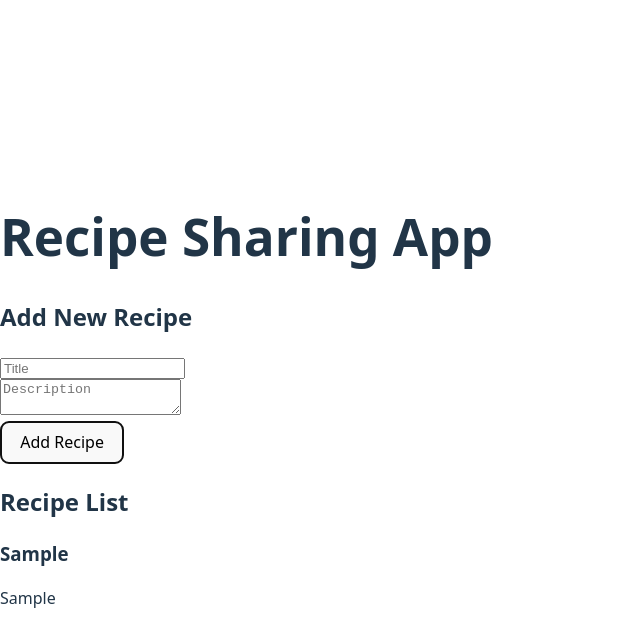
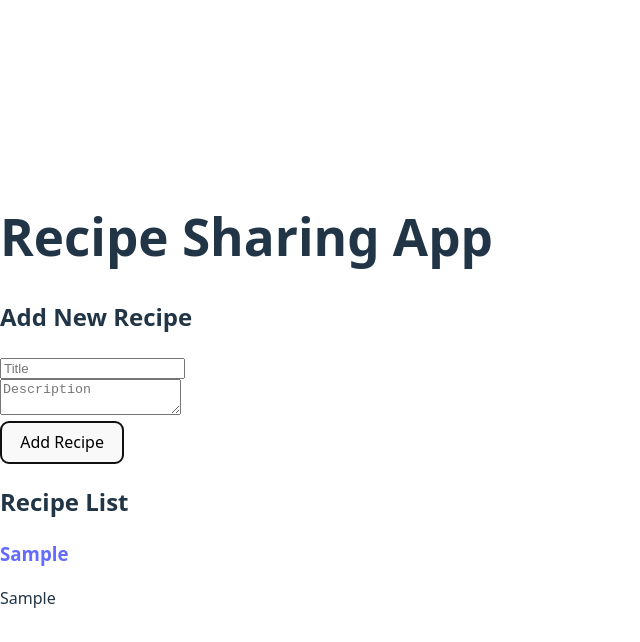
Before and after one commit to Ediga21/alx-fe-reactjs, a React (Vite) app in the folder recipe-sharing-app/: page / in a window 1280 px wide. Both pictures are taken after typing "Sample", "Sample" into the empty fields and a click on the button "Add Recipe". Shown: the top 642 px of the page, without its empty margins (0-640 px from the left). Built offline with nearby package versions, Linux system fonts and the light colour scheme.

Commit message:
Add recipe details, edit, and delete functionality

```diff
--- a/recipe-sharing-app/package.json
+++ b/recipe-sharing-app/package.json
@@ -12,6 +12,7 @@
   "dependencies": {
     "react": "^19.1.0",
     "react-dom": "^19.1.0",
+    "react-router-dom": "^7.7.1",
     "zustand": "^5.0.6"
   },
   "devDependencies": {
--- a/recipe-sharing-app/src/App.jsx
+++ b/recipe-sharing-app/src/App.jsx
@@ -1,14 +1,30 @@
 // src/App.jsx
+import { BrowserRouter as Router, Routes, Route } from 'react-router-dom';
 import AddRecipeForm from './components/AddRecipeForm';
 import RecipeList from './components/RecipeList';
+import RecipeDetails from './components/RecipeDetails'; // ✅ Import the new component
 
 function App() {
   return (
-    <div>
-      <h1>Recipe Sharing App</h1>
-      <AddRecipeForm />
-      <RecipeList />
-    </div>
+    <Router>
+      <div>
+        <h1>Recipe Sharing App</h1>
+        <Routes>
+          {/* Home page: show form and list */}
+          <Route
+            path="/"
+            element={
+              <>
+                <AddRecipeForm />
+                <RecipeList />
+              </>
+            }
+          />
+          {/* Recipe details page */}
+          <Route path="/recipe/:id" element={<RecipeDetails />} />
+        </Routes>
+      </div>
+    </Router>
   );
 }
 
--- /dev/null
+++ b/recipe-sharing-app/src/components/DeleteRecipeButton.jsx
@@ -0,0 +1,16 @@
+import { useRecipeStore } from '../store/recipeStore';
+import { useNavigate } from 'react-router-dom';
+
+const DeleteRecipeButton = ({ recipeId }) => {
+  const deleteRecipe = useRecipeStore((state) => state.deleteRecipe);
+  const navigate = useNavigate();
+
+  const handleDelete = () => {
+    deleteRecipe(recipeId);
+    navigate('/');
+  };
+
+  return <button onClick={handleDelete}>Delete</button>;
+};
+
+export default DeleteRecipeButton;
--- /dev/null
+++ b/recipe-sharing-app/src/components/EditRecipeForm.jsx
@@ -0,0 +1,23 @@
+import { useState } from 'react';
+import { useRecipeStore } from '../store/recipeStore';
+
+const EditRecipeForm = ({ recipe }) => {
+  const [title, setTitle] = useState(recipe.title);
+  const [description, setDescription] = useState(recipe.description);
+  const updateRecipe = useRecipeStore((state) => state.updateRecipe);
+
+  const handleSubmit = (e) => {
+    e.preventDefault();
+    updateRecipe({ ...recipe, title, description });
+  };
+
+  return (
+    <form onSubmit={handleSubmit}>
+      <input value={title} onChange={(e) => setTitle(e.target.value)} required />
+      <textarea value={description} onChange={(e) => setDescription(e.target.value)} required />
+      <button type="submit">Update Recipe</button>
+    </form>
+  );
+};
+
+export default EditRecipeForm;
--- /dev/null
+++ b/recipe-sharing-app/src/components/RecipeDetails.jsx
@@ -0,0 +1,24 @@
+import { useParams } from 'react-router-dom';
+import { useRecipeStore } from '../store/recipeStore';
+import EditRecipeForm from './EditRecipeForm';
+import DeleteRecipeButton from './DeleteRecipeButton';
+
+const RecipeDetails = () => {
+  const { id } = useParams();
+  const recipe = useRecipeStore((state) =>
+    state.recipes.find((r) => r.id === id)
+  );
+
+  if (!recipe) return <p>Recipe not found</p>;
+
+  return (
+    <div>
+      <h2>{recipe.title}</h2>
+      <p>{recipe.description}</p>
+      <EditRecipeForm recipe={recipe} />
+      <DeleteRecipeButton recipeId={recipe.id} />
+    </div>
+  );
+};
+
+export default RecipeDetails;
--- a/recipe-sharing-app/src/components/RecipeList.jsx
+++ b/recipe-sharing-app/src/components/RecipeList.jsx
@@ -1,5 +1,6 @@
 // src/components/RecipeList.jsx
 import { useRecipeStore } from '../recipeStore';
+import { Link } from 'react-router-dom'; // ✅ Import Link
 
 const RecipeList = () => {
   const recipes = useRecipeStore((state) => state.recipes);
@@ -9,7 +10,10 @@
       <h2>Recipe List</h2>
       {recipes.map((recipe) => (
         <div key={recipe.id}>
-          <h3>{recipe.title}</h3>
+          {/* ✅ Link to details page */}
+          <Link to={`/recipe/${recipe.id}`}>
+            <h3>{recipe.title}</h3>
+          </Link>
           <p>{recipe.description}</p>
         </div>
       ))}
--- a/recipe-sharing-app/src/recipeStore.js
+++ b/recipe-sharing-app/src/recipeStore.js
@@ -1,9 +1,21 @@
-// src/recipeStore.js
+// store/recipeStore.js
 import { create } from 'zustand';
+import { nanoid } from 'nanoid';
 
 export const useRecipeStore = create((set) => ({
   recipes: [],
-  addRecipe: (newRecipe) =>
-    set((state) => ({ recipes: [...state.recipes, newRecipe] })),
-  setRecipes: (recipes) => set({ recipes }),
+  addRecipe: (recipe) =>
+    set((state) => ({
+      recipes: [...state.recipes, { ...recipe, id: nanoid() }],
+    })),
+  updateRecipe: (updatedRecipe) =>
+    set((state) => ({
+      recipes: state.recipes.map((recipe) =>
+        recipe.id === updatedRecipe.id ? updatedRecipe : recipe
+      ),
+    })),
+  deleteRecipe: (id) =>
+    set((state) => ({
+      recipes: state.recipes.filter((recipe) => recipe.id !== id),
+    })),
 }));
```
Also changed, not shown: 1 other file (tests, documents, lock files or other folders).
